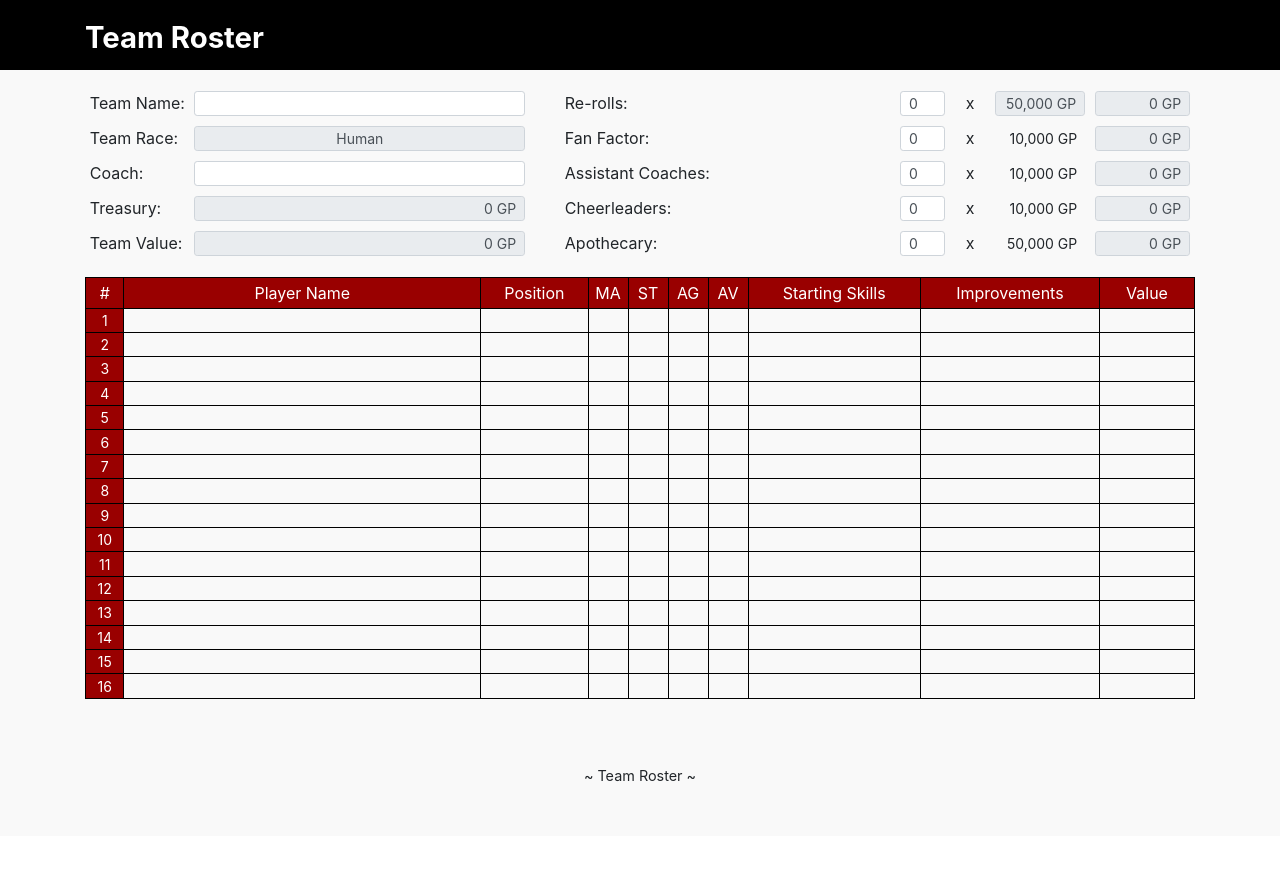
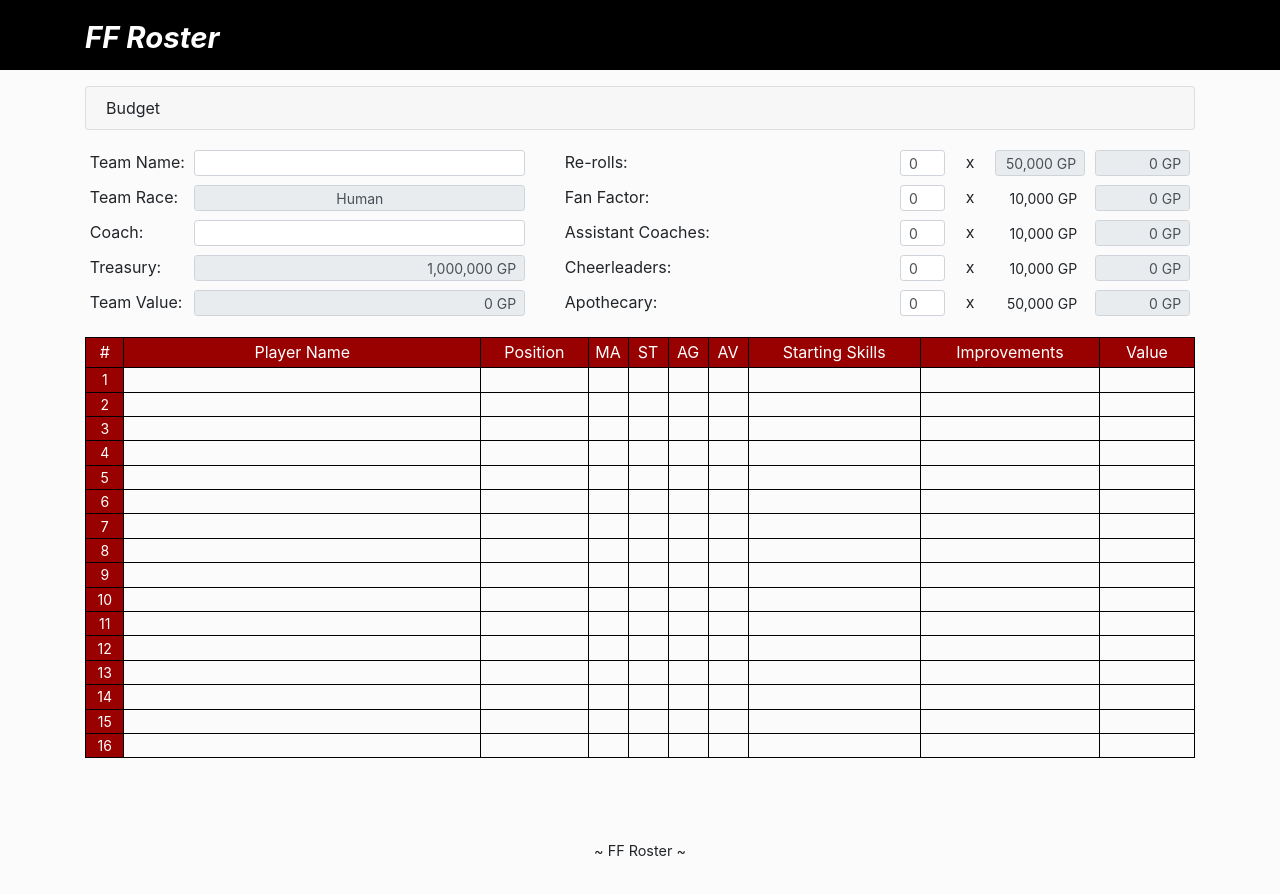
Before and after one commit to jonasbusk/nuflheim, a React (Create React App) app: page / in a window 1280 px wide. Shown: the top 894 px of the page. Before the commit the page ends 836 px from the top, so only its background shows below. Built offline with nearby package versions, Linux system fonts and the light colour scheme.

Commit message:
add budget

```diff
--- a/src/App.css
+++ b/src/App.css
@@ -1,5 +1,5 @@
 .App {
-  background-color: #f9f9f9;
+  background-color: rgba(0,0,0,0.015);
 }
 
 header {
@@ -15,8 +15,30 @@ header #header {
   padding-top: 16px;
 }
 
-.team-table {
+.row {
+  margin-bottom: 1em;
+}
 
+.margin-zero {
+  margin: 0;
+}
+
+.budget-header {
+  padding: .55rem 1.25rem;
+  cursor: pointer;
+}
+
+.form-inline .form-control {
+  margin: 0 .5em;
+}
+
+.form-control-sm, .form-control-plaintext {
+  height: calc(1.1em + .5rem + 2px);
+  padding: .25rem .5rem;
+  font-size: .875rem;
+  line-height: 1.5;
+  border-radius: .2rem;
+  vertical-align: middle;
 }
 
 .team-table-1 td:nth-child(1) {
@@ -42,22 +64,6 @@ header #header {
 
 .team-table-2 td:nth-child(5) {
   width: 105px;
-}
-
-.team-table td input.form-control-sm {
-  height: calc(1.1em + .5rem + 2px);
-  padding: .25rem .5rem;
-  font-size: .875rem;
-  line-height: 1.5;
-  border-radius: .2rem;
-}
-
-.team-table td input.form-control-plaintext {
-  height: calc(1.1em + .5rem + 2px);
-  padding: .25rem .5rem;
-  font-size: .875rem;
-  line-height: 1.5;
-  border-radius: .2rem;
 }
 
 .player-table {
--- a/src/App.js
+++ b/src/App.js
@@ -11,13 +11,13 @@ function App() {
   return (
     <div className="App">
       <header>
-        <Container><Row><Col id="header">Team Roster</Col></Row></Container>
+        <Container><Row><Col id="header"><i>FF Roster</i></Col></Row></Container>
       </header>
       <main>
         <Roster />
       </main>
       <footer>
-        <Container><Row><Col>~ Team Roster ~</Col></Row></Container>
+        <Container><Row><Col>~ FF Roster ~</Col></Row></Container>
       </footer>
     </div>
   );
--- a/src/components/Roster.js
+++ b/src/components/Roster.js
@@ -1,15 +1,20 @@
 import React, {Component} from 'react';
+
 import Container from 'react-bootstrap/Container'
 import Row from 'react-bootstrap/Row'
 import Col from 'react-bootstrap/Col'
+import Accordion from 'react-bootstrap/Accordion'
+import Card from 'react-bootstrap/Card'
 import Table from 'react-bootstrap/Table'
 import Form from 'react-bootstrap/Form'
+
 import races from '../data'
 
 
 class Roster extends Component {
 
   state = {
+    budget: 1000000,
     name: '',
     race: races[0],
     coach: '',
@@ -30,6 +35,10 @@ class Roster extends Component {
     return tv;
   }
 
+  getTreasury = () => {
+    return this.state.budget - this.getTeamValue();
+  }
+
   formatCost = (x) => {
     return `${x.toString().replace(/\B(?=(\d{3})+(?!\d))/g, ",")} GP`;
   }
@@ -38,8 +47,26 @@ class Roster extends Component {
     return (
       <Container>
         <Row>
+          <Col>
+            <Accordion>
+              <Card>
+                <Accordion.Toggle as={Card.Header} className="budget-header" eventKey="0">
+                  Budget
+                </Accordion.Toggle>
+                <Accordion.Collapse eventKey="0">
+                  <Card.Body>
+                    <Form inline>
+                      Budget: <Form.Control type="number" size="sm" className="text-right" value={this.state.budget} onChange={(e) => this.setState({budget: e.target.value})} />GP
+                    </Form>
+                  </Card.Body>
+                </Accordion.Collapse>
+              </Card>
+            </Accordion>
+          </Col>
+        </Row>
+        <Row>
           <Col md="5">
-            <Table borderless size="sm" className="team-table team-table-1">
+            <Table borderless size="sm" className="margin-zero team-table-1">
               <tbody>
                 <tr>
                   <td>Team Name:</td>
@@ -55,7 +82,7 @@ class Roster extends Component {
                 </tr>
                 <tr>
                   <td>Treasury:</td>
-                  <td><Form.Control type="text" size="sm" className="text-right" defaultValue="0 GP" readOnly /></td>
+                  <td><Form.Control type="text" size="sm" className="text-right" value={this.formatCost(this.getTreasury())} readOnly /></td>
                 </tr>
                 <tr>
                   <td>Team Value:</td>
@@ -65,7 +92,7 @@ class Roster extends Component {
             </Table>
           </Col>
           <Col md="7">
-            <Table borderless size="sm" className="team-table team-table-2">
+            <Table borderless size="sm" className="margin-zero team-table-2">
               <tbody>
                 <tr>
                   <td>Re-rolls:</td>
```
